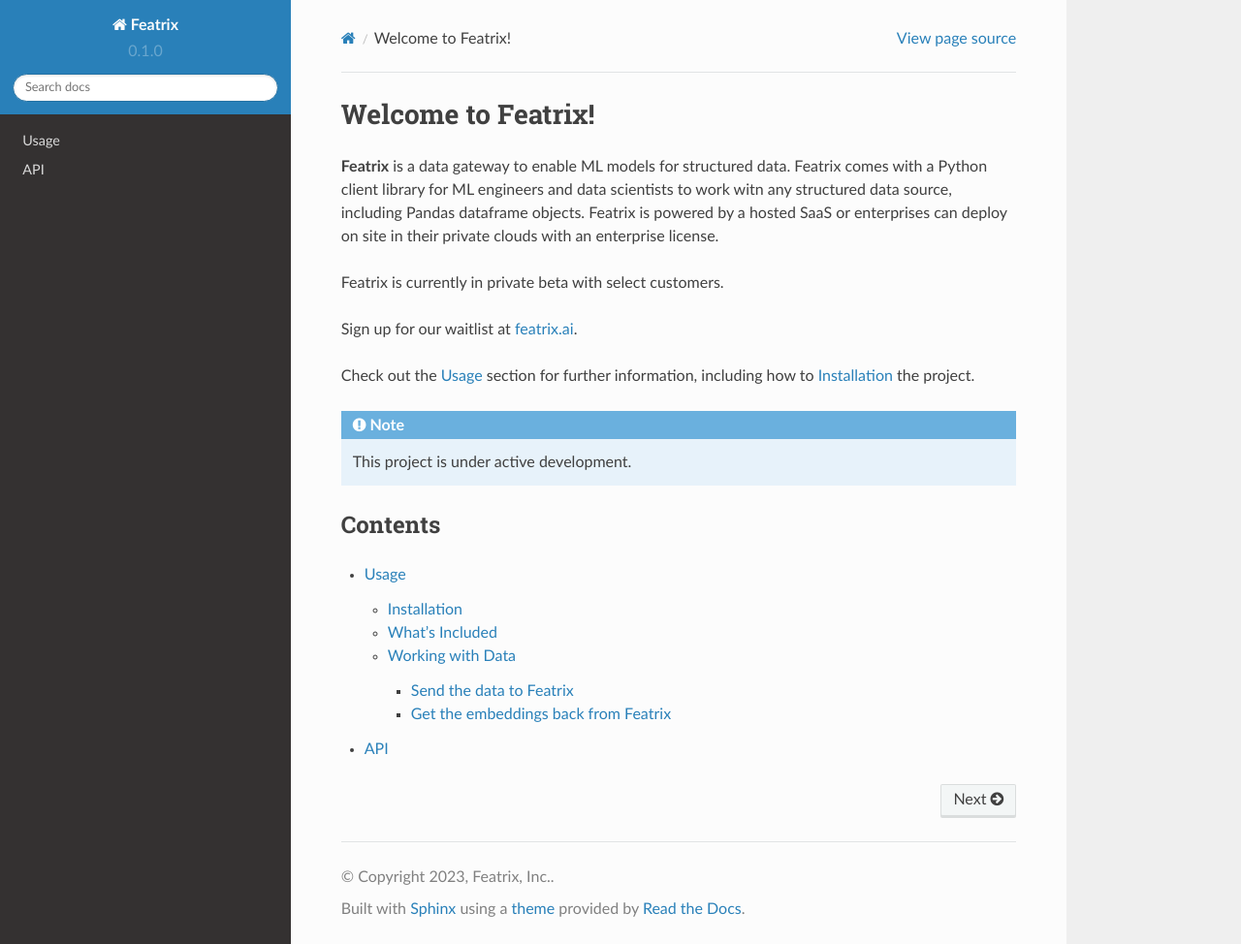
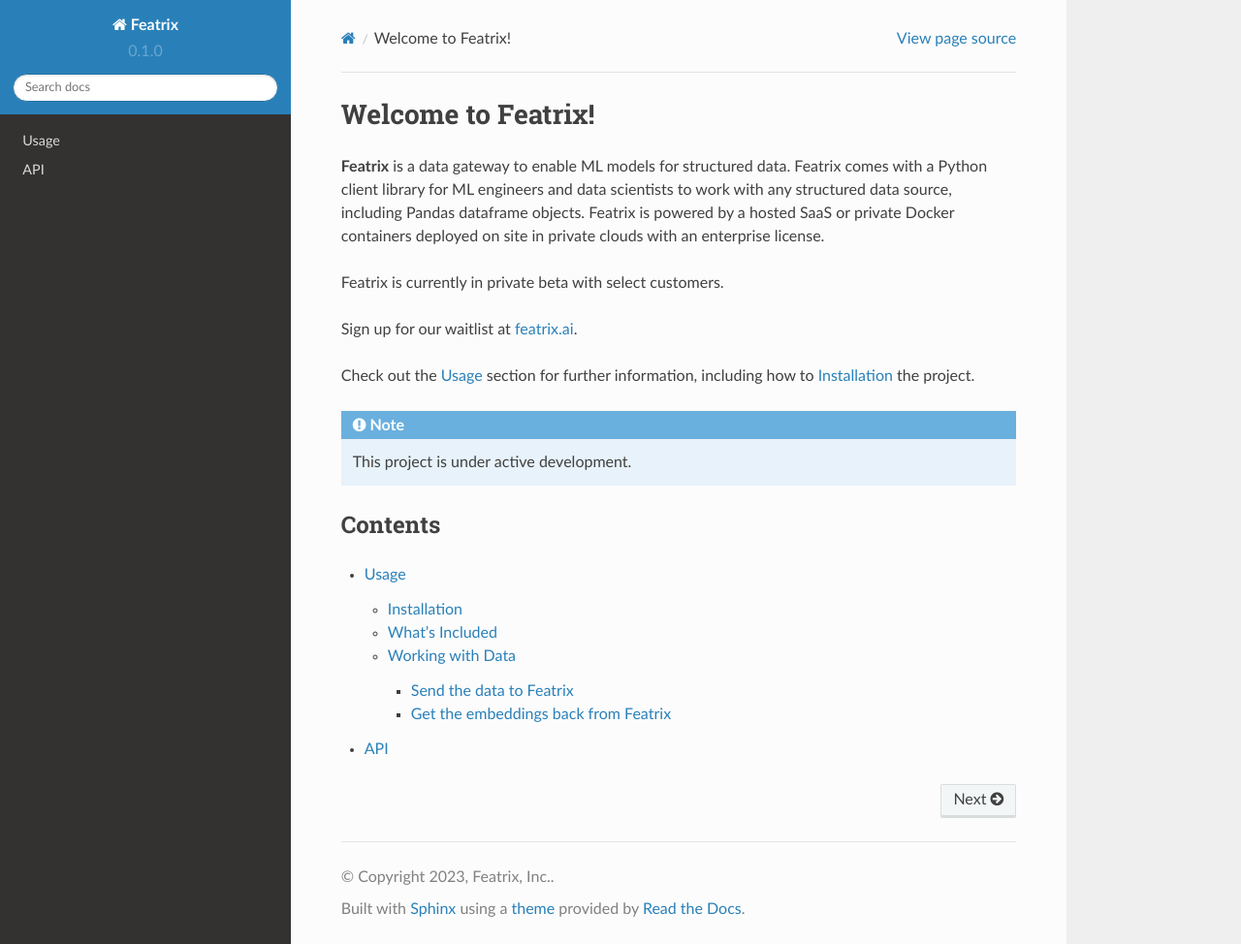
Before and after one commit to Featrix/docs, a Sphinx documentation site: the page built from docs/source/index.rst, in a window 1280 px wide and 974 px high. Shown: the whole window at 97% size. Built offline with Sphinx 7.4.7 and the Read the Docs theme 2.0.0, drawn with Linux system fonts in a browser that asks for light colours.

Commit message:
Fix typo

```diff
--- a/docs/source/conf.py
+++ b/docs/source/conf.py
@@ -17,7 +17,17 @@
     'sphinx.ext.autodoc',
     'sphinx.ext.autosummary',
     'sphinx.ext.intersphinx',
+    'sphinx.ext.napoleon'
 ]
+
+# Napolean settings
+napoleon_numpy_docstring = True
+napoleon_include_init_with_doc = True
+# napoleon_include_private_with_doc = False
+# napoleon_include_special_with_doc = True
+#
+# other stuff documented here - https://www.sphinx-doc.org/en/master/usage/extensions/napoleon.html
+
 
 intersphinx_mapping = {
     'python': ('https://docs.python.org/3/', None),
--- a/docs/source/index.rst
+++ b/docs/source/index.rst
@@ -1,7 +1,7 @@
 Welcome to Featrix!
 ===================
 
-**Featrix** is a data gateway to enable ML models for structured data. Featrix comes with a Python client library for ML engineers and data scientists to work witn any structured data source, including Pandas dataframe objects. Featrix is powered by a hosted SaaS or enterprises can deploy on site in their private clouds with an enterprise license.
+**Featrix** is a data gateway to enable ML models for structured data. Featrix comes with a Python client library for ML engineers and data scientists to work with any structured data source, including Pandas dataframe objects. Featrix is powered by a hosted SaaS or private Docker containers deployed on site in private clouds with an enterprise license.
 
 
 Featrix is currently in private beta with select customers.
```
